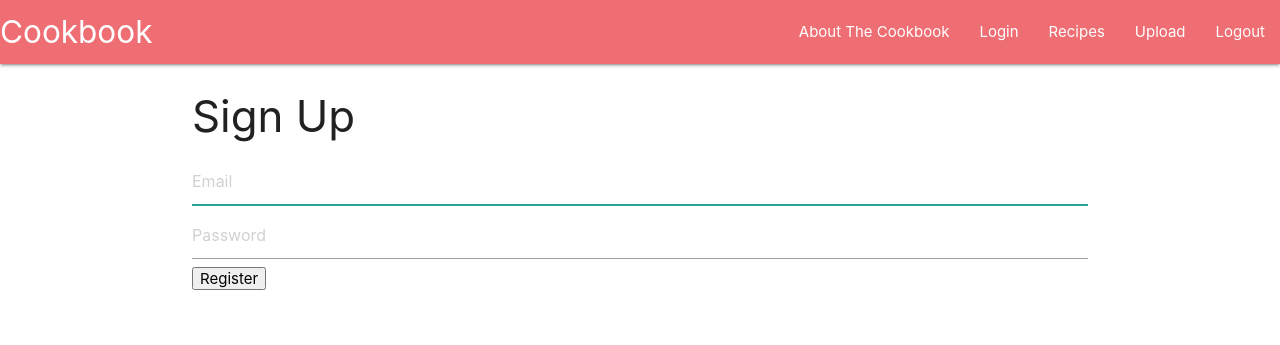
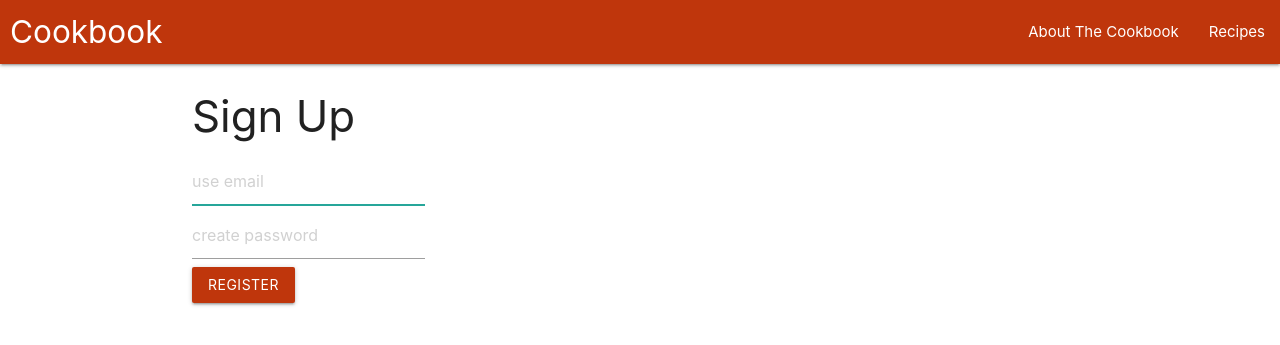
Before and after one commit to podvistorcheto/Milestone-3, a Flask app: page /signup in a window 1280 px wide. Shown: the top 345 px of the page. Run offline with Flask 2, Linux system fonts and the light colour scheme; some libraries are stand-ins or nearby versions.

Commit message:
routing modified

```diff
--- a/app.py
+++ b/app.py
@@ -37,9 +37,15 @@ def load_user(user_id):
 def index():
     return render_template('index.html')
 
-@app.route('/grid_recipes')
-def grid_recipes():
-    return render_template("grid_recipes.html")
+
+@app.route('/new_session')
+def session_started():
+        return render_template('base.html')
+
+
+@app.route('/meals')
+def meals():
+    return render_template('login.html')
 
 @app.route('/profile')
 def profile():
@@ -64,10 +70,9 @@ def login():
         return render_template('login.html')
 
 @app.route('/logout')
-@login_required
 def logout():
     logout_user()
-    return redirect(url_for('index'))
+    return render_template('index.html')
 
 @app.route('/signup', methods=['POST','GET'])
 def signup():
@@ -82,7 +87,7 @@ def signup():
             """ and store the hashed version of the password"""
             users.insert_one({'name' : request.form['email'], 'password' : hashpass})
             session['email'] = request.form['email']
-            return redirect(url_for('profile'))
+            return redirect(url_for('login'))
         return 'This username and/or email already exists!'
 
     return render_template('signup.html')
@@ -122,7 +127,7 @@ def create():
     if 'profile_image' in request.files:
         profile_image = request.files['profile_image']
         mongo.save_file(profile_image.filename, profile_image)
-        mongo.db.photos.insert_one({'username' : request.form.get('username'), 'profile_image_name' : profile_image.filename})
+        mongo.db.photos.insert_one({'email' : request.form.get('email'), 'profile_image_name' : profile_image.filename})
 
     return render_template('findphoto.html', photos=mongo.db.photos.find())
 
@@ -141,10 +146,6 @@ def user_a(username):
         '''
 
 
-@app.route('/meals')
-def meals():
-    return render_template('meals.html', recipes=mongo.db.recipes.find())
-
 @app.route('/review_meals/<meal_id>')
 def review_meals(meal_id):
     the_review = mongo.db.recipes.find_one({"_id": ObjectId(meal_id)})
@@ -158,13 +159,17 @@ def upload_review():
     manage_review = request.form.to_dict()
     if manage_review is None:
         return 'Please fill in all fields!'
-    return redirect(url_for('carta'))
+    return 'We sincerely apologies. This feature is under contstruction'
 
 
 @app.route('/carta')
 def carta():
     return render_template('view_recipe.html', recipes=mongo.db.recipes.find())
 
+@app.route('/scorings')
+def rates():
+    rating = request.files['rating']
+    rating_array = mongo.db.recipes.aeinsert_one({'rating': ObjectId()})
 
 @app.route('/delete_recipe/<meal_id>')
 def delete_recipe(meal_id):
--- a/static/css/style.css
+++ b/static/css/style.css
@@ -16,5 +16,27 @@
 }
 
 .card .card-reveal {
-    background: rgb(163, 155, 170);
+    background-image: url(/static/images/mish.jpg);
 }
+
+.modify-btn {
+    margin-left: 10 rem;
+}
+
+.wrap-it-up {
+    height: 280px;
+}
+
+/*.card.small .card-image, .card.medium .card-image, .card.large .card-image {max-height: 80%;} */
+
+nav .brand-logo {
+    padding-left: 10px;
+}
+
+.posit {
+    padding-top: 10px;
+}
+
+.box {
+    width: 26%;
+}
--- a/static/ninja.js
+++ b/static/ninja.js
@@ -3,6 +3,7 @@ $(document).ready(function () {
     $('.sidenav').sidenav();
     $('.collapsible').collapsible();
     $('select').formSelect();
+    $('.dropdown-trigger').dropdown();
     $(".datepicker").datepicker({
         format: "dd mmm yyyy",
         yearRange: 3,
--- a/templates/base.html
+++ b/templates/base.html
@@ -21,7 +21,7 @@
   </head>
 
   <body>
-    <nav>
+    <nav class="deep-orange darken-4">
       <div class="nav-wrapper">
         <a href="{{ url_for('index') }}" class="brand-logo">Cookbook</a>
         <a href="#" data-target="mobile-demo" class="sidenav-trigger"
@@ -31,11 +31,6 @@
           <li>
             <a href="{{ url_for('index') }}" class="navbar-item">
               About The Cookbook
-            </a>
-          </li>
-          <li>
-            <a href="{{ url_for('login') }}" class="navbar-item">
-              Login
             </a>
           </li>
           <li>
@@ -63,30 +58,17 @@
         </a>
       </li>
       <li>
-        <a href="{{ url_for('profile') }}" class="navbar-item">
-          Profile
-        </a>
-      </li>
-      <li>
-        <a href="{{ url_for('login') }}" class="navbar-item">
-          Login
-        </a>
-      </li>
-      <li>
         <a href="{{ url_for('signup') }}" class="navbar-item">
           Sign Up
         </a>
       </li>
       <li>
-        <a href="{{ url_for('meals') }}" class="navbar-item">
-          Recipes
+        <a href="{{ url_for('carta') }}" class="navbar-item">
+          Recipes List
         </a>
       </li>
-      <li>
-        <a href="{{ url_for('share_recipe') }}" class="navbar-item">
-          Upload
-        </a>
-      </li>
+      <li><a href="{{ url_for('share_recipe') }}" class="navbar-item">Upload
+        </a></li>
       <li>
         <a href="{{ url_for('logout') }}" class="navbar-item">
           Logout
--- a/templates/index.html
+++ b/templates/index.html
@@ -48,7 +48,7 @@
     <div class="col s12 m7">
       <div class="card">
         <div class="card-image">
-          <img class="wrap-it-up" src="{{url_for('static', filename='images/spaghetti.jpg')}}">
+          <img class="wrap-it-up" src="{{url_for('static', filename='images/brown-wood.jpg')}}">
           <span class="card-title">
           Find how to cook an easy meal for friends and family or upload your own recipe!</span>
         </div>
--- a/templates/profile.html
+++ b/templates/profile.html
@@ -1,7 +1,8 @@
 {% extends "base.html" %}
 
 {% block content %}
-<h4>Login Successfull</h4>
+<h4>Login Successfull</h4><br>
+<h4>Check the recipes and upload new one from the upper right of the screen</h4>
 <div>Not you? <a href="{{ url_for('logout') }}"><strong>Log out here</strong></a>
         </div>
 {% endblock %}
--- a/templates/signup.html
+++ b/templates/signup.html
@@ -1,23 +1,88 @@
-{% extends "base.html" %}
+<!DOCTYPE html>
+<html>
+  <head>
+    <meta charset="utf-8" />
+    <meta http-equiv="X-UA-Compatible" content="IE=edge" />
+    <meta name="viewport" content="width=device-width, initial-scale=1" />
+    <title>Flask Auth</title>
+    <link
+      href="https://fonts.googleapis.com/icon?family=Material+Icons"
+      rel="stylesheet"
+    />
+    <link
+      rel="stylesheet"
+      href="https://cdnjs.cloudflare.com/ajax/libs/materialize/1.0.0/css/materialize.min.css"
+    />
+    <link
+      rel="stylesheet"
+      href="{{url_for('static', filename='css/style.css')}}"
+      type="text/css"
+    />
+  </head>
+  <body>
+  <nav class="deep-orange darken-4">
+      <div class="nav-wrapper">
+        <a href="{{ url_for('index') }}" class="brand-logo">Cookbook</a>
+        <a href="#" data-target="mobile-demo" class="sidenav-trigger"
+          ><i class="material-icons">menu</i></a
+        >
+        <ul id="nav-mobile" class="right hide-on-med-and-down">
+          <li>
+            <a href="{{ url_for('index') }}" class="navbar-item">
+              About The Cookbook
+            </a>
+          </li>
+          <li>
+            <a href="{{ url_for('signup') }}" class="navbar-item">
+              Recipes
+            </a>
+          </li>
 
-{% block content %}
+
+        </ul>
+      </div>
+    </nav>
+    <ul class="sidenav" id="mobile-demo">
+      <li>
+        <a href="{{ url_for('index') }}" class="navbar-item">
+          Home
+        </a>
+      </li>
+      <li>
+        <a href="{{ url_for('signup') }}" class="navbar-item">
+          Sign Up
+        </a>
+      </li>
+    </ul>
+<div class="container">
 <div class="column is-4 is-offset-4">
     <h3 class="title">Sign Up</h3>
     <div class="box">
         <form onclick="validate()" action="{{ url_for('signup') }}" method="POST">
+            <div class="input-">
+                    <input id="email" required class="materialize-textarea input is-large form-control validate" type="email" name="email" placeholder="use email" autofocus="">
+            </div>
+
             <div class="field">
                 <div class="control">
-                    <input id="email" required class="materialize-textarea input is-large form-control validate" type="email" name="email" placeholder="Email" autofocus="">
-                </div>
-            </div>
-            <div class="field">
-                <div class="control">
-                    <input  id="password" required class="materialize-textarea input is-large form-control validate" type="password" name="password" placeholder="Password">
+                    <input id="password" required class="materialize-textarea input is-large form-control validate" type="password" name="password" placeholder="create password">
                 </div>
             </div>
 
-            <button class="button is-block is-info is-large is-fullwidth" type="submit">Register</button>
+            <button class="btn waves-effect waves-light  deep-orange darken-4 is-block is-info is-large is-fullwidth" type="submit">Register</button>
         </form>
     </div>
 </div>
-{% endblock %}
+</div>
+<div class="hero-body">
+        <div class="container has-text-centered">
+          {% block content %} {% endblock %}
+        </div>
+      </div>
+
+    <script src="https://cdnjs.cloudflare.com/ajax/libs/jquery/3.2.1/jquery.min.js"></script>
+    <script src="https://cdnjs.cloudflare.com/ajax/libs/materialize/1.0.0/js/materialize.min.js"></script>
+    <script src="{{url_for('static', filename='ninja.js')}}"></script>
+    <script src="{{url_for('static', filename='forms.js')}}"></script>
+  </body>
+</html>
```
Also changed, not shown: templates/login.html (+72 -5 lines), templates/share_recipe.html (+11 -8 lines), templates/view_recipe.html (+0 -7 lines), static/images/1.png (deleted), static/images/bikove.png (deleted), static/images/brown-wood.jpg (added), static/images/mish.jpg (added), static/images/mishmash.jpg (added), static/images/nin.png (deleted), static/images/spaghetti.jpg (added).
